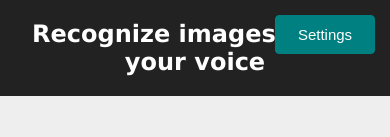
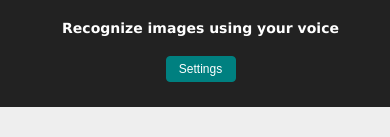
Before and after one commit to Yousaf184/quiz-app, a plain HTML site: page index.html in a window 390 px wide. Shown: the top 137 px of the page. Drawn offline with nearby package versions, Linux system fonts and the light colour scheme.

Commit message:
fixed responsiveness

```diff
--- a/index.html
+++ b/index.html
@@ -36,8 +36,8 @@
       <h2>How fast should i speak the options?</h2>
       <div class="speech-speed-container">
         <select>
-          <option value="slow">Slow</option>
-          <option selected value="medium">Medium</option>
+          <option selected value="slow">Slow</option>
+          <option value="medium">Medium</option>
           <option value="fast">Fast</option>
         </select>
       </div>
--- a/quiz.css
+++ b/quiz.css
@@ -230,3 +230,71 @@ p.info-text {
         width: 100%;
     }
 }
+
+@media (max-width: 730px) {
+    nav h1 {
+        font-size: 20px;
+    }
+
+    nav button.settings-btn {
+        font-size: 14px;
+        padding: 8px;
+        top: -5px;
+    }
+}
+
+@media (max-width: 660px) {
+    nav h1 {
+        font-size: 18px;
+    }
+
+    nav button.settings-btn {
+        font-size: 13px;
+        padding: 7px;
+        top: -5px;
+    }
+}
+
+@media (max-width: 610px) {
+    nav h1 {
+        text-align: left;
+    }
+
+    nav {
+        padding-left: 16px;
+    }
+}
+
+@media (max-width: 495px) {
+    nav h1 {
+        font-size: 16px;
+    }
+
+    nav button.settings-btn {
+        font-size: 12px;
+        padding: 5px;
+        width: 70px;
+    }
+}
+
+@media (max-width: 430px) {
+    nav h1 {
+        font-size: 14px;
+    }
+}
+
+@media (max-width: 390px) {
+    nav h1 {
+        text-align: center;
+    }
+
+    nav button.settings-btn {
+        position: static;
+    }
+}
+
+@media (max-width: 325px) {
+    .options {
+        width: 250px;
+    }
+}
--- a/quiz.js
+++ b/quiz.js
@@ -19,7 +19,7 @@ const speechSpeeds = {
     fast: 1.5
 };
 
-let speechSpeed = speechSpeeds.medium;
+let speechSpeed = speechSpeeds.slow;
 
 // true when computer is speaking the word or its spellings
 // will be used to block user from trying to listen to another option
```
